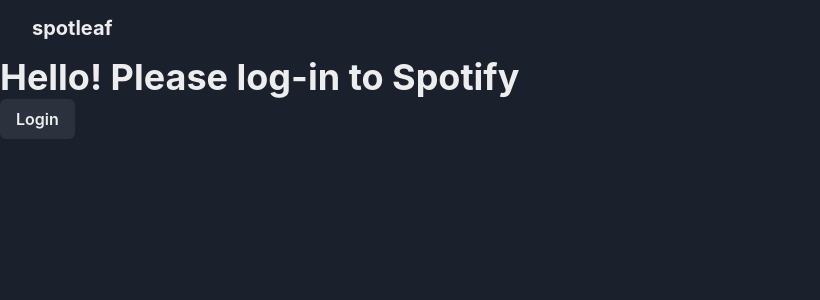
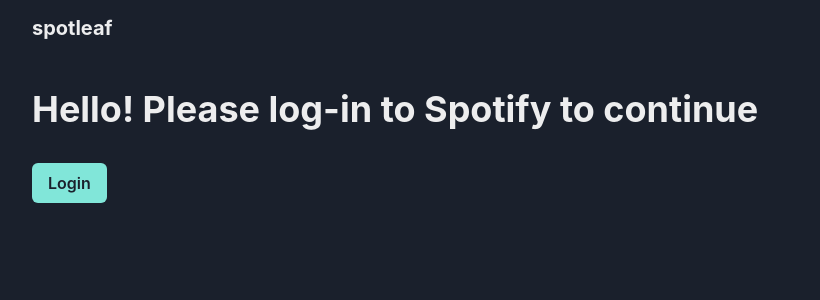
Before and after one commit to chillrod/vite-react-spotify-app, a React (Vite) app: page / in a window 1280 px wide. Shown: the top 300 px of the page, without its empty margins (0-820 px from the left). Built offline with nearby package versions, Linux system fonts and the light colour scheme.

Commit message:
#Feat App idea structured, connecting to spotify api

```diff
--- a/src/modules/user-content/index.tsx
+++ b/src/modules/user-content/index.tsx
@@ -1,13 +1,18 @@
-import React from "react";
+import React, { useEffect } from "react";
+
+import { AuthSection } from "./useCases/auth";
 
 import { TextComponent } from "../../shared-components/UI/Text";
-import { AuthSection } from "./useCases/auth";
-
+import { UserContentSection } from "./styles";
 export const UserContent = () => {
   return (
-    <>
-      <TextComponent as="h2" size="xl" text="Hello! Please log-in to Spotify" />
+    <UserContentSection>
+      <TextComponent
+        as="h2"
+        size="xl"
+        text="Hello! Please log-in to Spotify to continue"
+      />
       <AuthSection />
-    </>
+    </UserContentSection>
   );
 };
--- /dev/null
+++ b/src/modules/user-content/styles.ts
@@ -0,0 +1,6 @@
+import styled from "styled-components";
+
+export const UserContentSection = styled.section`
+  padding: 0 2em;
+  margin: 3em 0;
+`;
--- /dev/null
+++ b/src/modules/user-content/useCases/auth/hooks/handleAuth.ts
@@ -0,0 +1,24 @@
+const authBaseURL = "https://accounts.spotify.com/authorize";
+
+const clientID = "8210f316a4f6404dab30d2e736a6099d";
+const redirectURL = "http://localhost:3000";
+
+const scopes = [
+  "user-read-playback-state",
+  "user-modify-playback-state",
+  "user-read-currently-playing",
+  "user-read-playback-position",
+  "user-top-read",
+  "user-read-recently-played",
+  "user-top-read",
+  "streaming",
+  "app-remote-control",
+];
+
+export const handleAuth = (event) => {
+  event.preventDefault();
+
+  window.location.href = `https://accounts.spotify.com/en/authorize?response_type=code&client_id=${clientID}&redirect_uri=${redirectURL}&scope=${scopes
+    .join(" ")
+    .replace(" ", "%20")}`;
+};
--- a/src/modules/user-content/useCases/auth/index.tsx
+++ b/src/modules/user-content/useCases/auth/index.tsx
@@ -1,24 +1,16 @@
-import React, { useState } from "react";
+import React from "react";
 
 import { AuthContainer } from "./styles";
+
 import { ButtonComponent } from "../../../../shared-components/UI/Button";
 
+import { handleAuth } from "./hooks/handleAuth";
+
 export const AuthSection: React.FC = () => {
-  const [authButtonState, setAuthButtonState] = useState(false);
-
-  const handleAuthButton = () => {
-    console.log("hey");
-    setAuthButtonState(!authButtonState);
-  };
-
   return (
     <>
-      <AuthContainer>
-        <ButtonComponent
-          text="Login"
-          onClick={() => handleAuthButton}
-          isLoading={false}
-        />
+      <AuthContainer onSubmit={handleAuth}>
+        <ButtonComponent isSubmit text="Login" color="teal" isLoading={false} />
       </AuthContainer>
     </>
   );
--- a/src/modules/user-content/useCases/auth/styles.ts
+++ b/src/modules/user-content/useCases/auth/styles.ts
@@ -1,3 +1,5 @@
 import styled from "styled-components";
 
-export const AuthContainer = styled.section``;
+export const AuthContainer = styled.form`
+  margin: 2em 0;
+`;
--- a/src/shared-components/UI/Button/index.tsx
+++ b/src/shared-components/UI/Button/index.tsx
@@ -6,16 +6,25 @@
   text: string;
   color?: string;
   isLoading: boolean;
+  isSubmit: boolean;
+  onClick?: React.MouseEventHandler<HTMLButtonElement>;
 }
 
 export const ButtonComponent: React.FC<ButtonProps> = ({
   text,
   color,
   isLoading = false,
+  onClick,
+  isSubmit = false,
 }) => {
   return (
     <>
-      <Button isLoading={isLoading} colorScheme={color}>
+      <Button
+        type={isSubmit ? "submit" : "button"}
+        isLoading={isLoading}
+        colorScheme={color}
+        onClick={onClick}
+      >
         {text}
       </Button>
     </>
```
Also changed, not shown: 1 other file (tests, documents, lock files or other folders).
